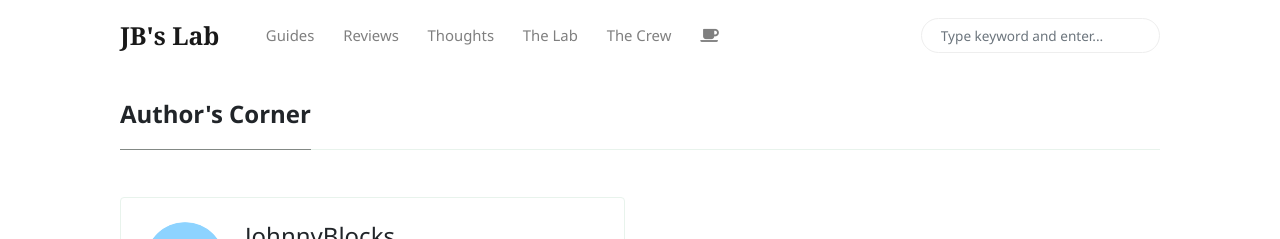
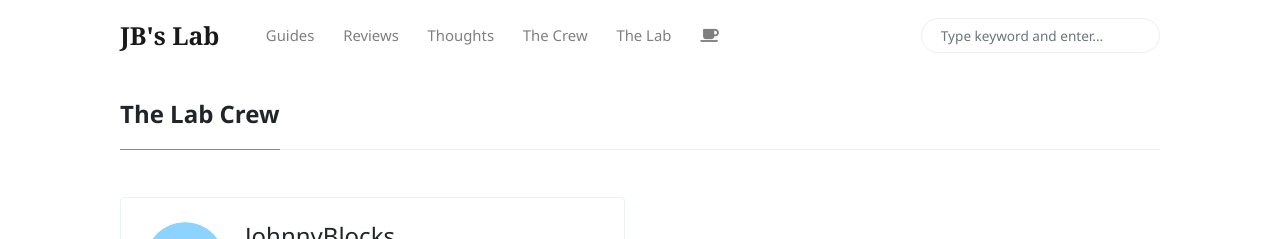
Before and after one commit to JohnnyBlocks/JBs-Lab-Production, a Jekyll site: the page built from _pages/lab-crew.html, in a window 1280 px wide. Shown: the top 239 px of the page. Built offline with Jekyll 4.4.1, drawn with Linux system fonts in a browser that asks for light colours; nearby versions of some CDN libraries.

Commit message:
navigation

```diff
--- a/_includes/menu-header.html
+++ b/_includes/menu-header.html
@@ -13,10 +13,10 @@
     <a class="nav-link" title="Blog Articles from Lab Authors"  href="https://johnnyblocks.com/categories.html#commentary">Thoughts</a>
 </li>
 <li class="nav-item">
-    <a class="nav-link" title="About JB's Lab" href="{{site.baseurl}}/about-the-lab.html">The&nbsp;Lab</a>
+    <a class="nav-link" title="List of Authors at the Lab" href="{{site.baseurl}}/lab-crew.html">The&nbsp;Crew</a>
 </li>
 <li class="nav-item">
-    <a class="nav-link" title="List of Authors at the Lab" href="{{site.baseurl}}/lab-crew.html">The&nbsp;Crew</a>
+    <a class="nav-link" title="About JB's Lab" href="{{site.baseurl}}/about-the-lab.html">The&nbsp;Lab</a>
 </li>
 <li class="nav-item">
     <a target="_blank" title="Buy JB a Coffee" class="nav-link" href="{{site.baseurl}}/buy-me-a-coffee.html"><i class="fa fa-coffee"></i></a>
--- a/_pages/lab-crew.html
+++ b/_pages/lab-crew.html
@@ -1,5 +1,5 @@
 ---
-title: "Author's Corner"
+title: "The Lab Crew"
 layout: default
 permalink: "/lab-crew.html"
 ---
@@ -12,7 +12,7 @@ permalink: "/lab-crew.html"
             <div class="p-4 border rounded">
             <div class="row">
             <div class="col-md-12">
-            <a href="{{site.baseurl}}/author-{{ author[1].name | slugify }}.html">
+            <a href="{{site.baseurl}}/labcrew-{{ author[1].name | slugify }}.html">
                 <img alt="{{ author[1].name }}" src="{{site.baseurl}}/{{ author[1].avatar }}" class="auth-img rounded-circle" height="80" width="80">
                 <h4 class="text-dark mb-0">{{ author[1].name }}</h4>
                 <div>"{{ author[1].tagline }}"</div>
--- a/_pages/labcrew-johnnyblocks.html
+++ b/_pages/labcrew-johnnyblocks.html
@@ -1,12 +1,12 @@
 ---
-title: "JohnnyBlocks"
+title: "Meet JohnnyBlocks"
 layout: default
 permalink: "/labcrew-johnnyblocks.html"
 ---
 <div class="container">
     <div class="row mt-3">
         <div class="col-md-8 main-loop">
-<!--  -->
+<!--        -->
             <div class="mb-5 d-flex justify-content-between main-loop-card">
                 <div class="pr-3">
                     <h2 class="mb-1 h4 font-weight-bold">
```
